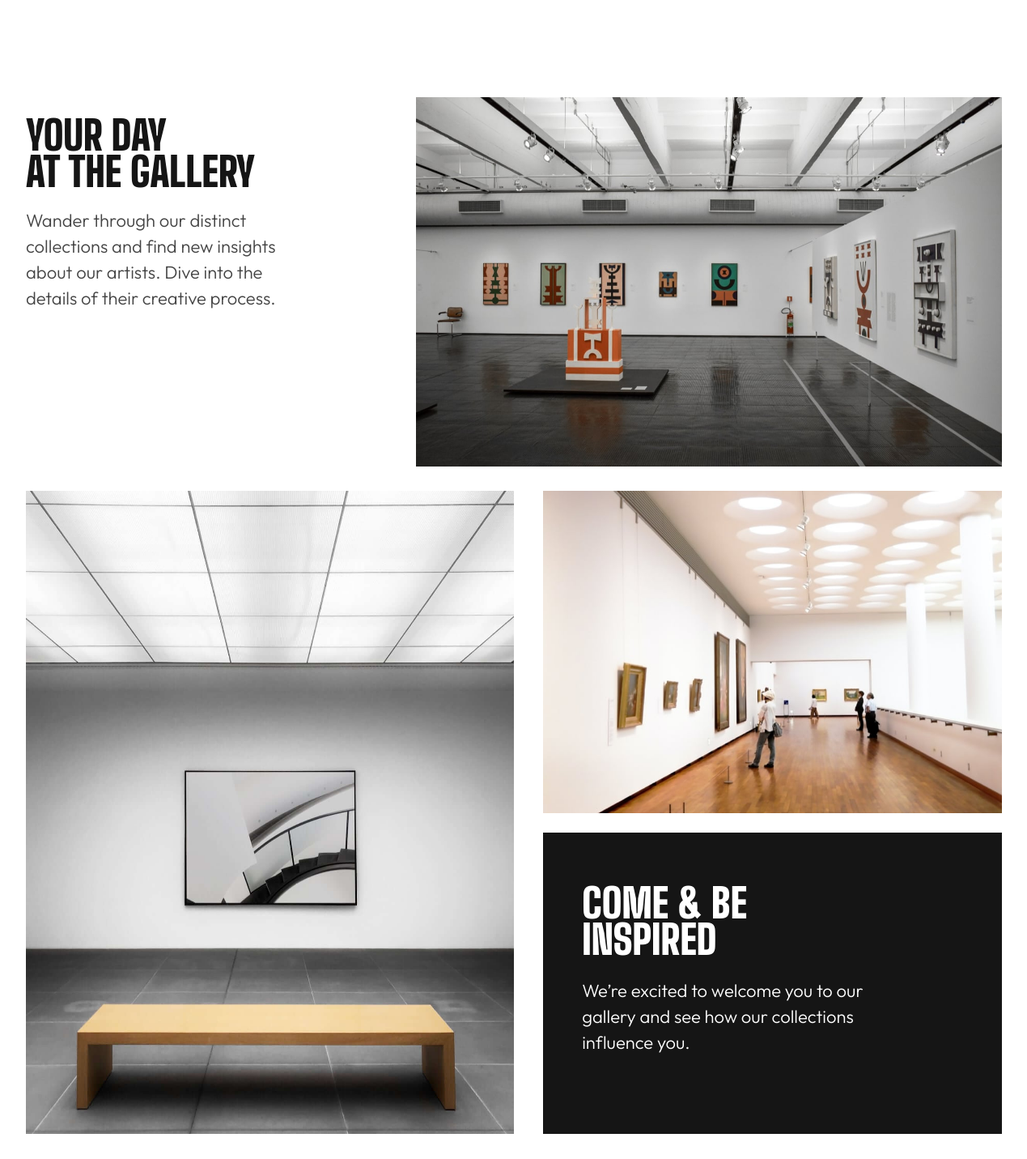
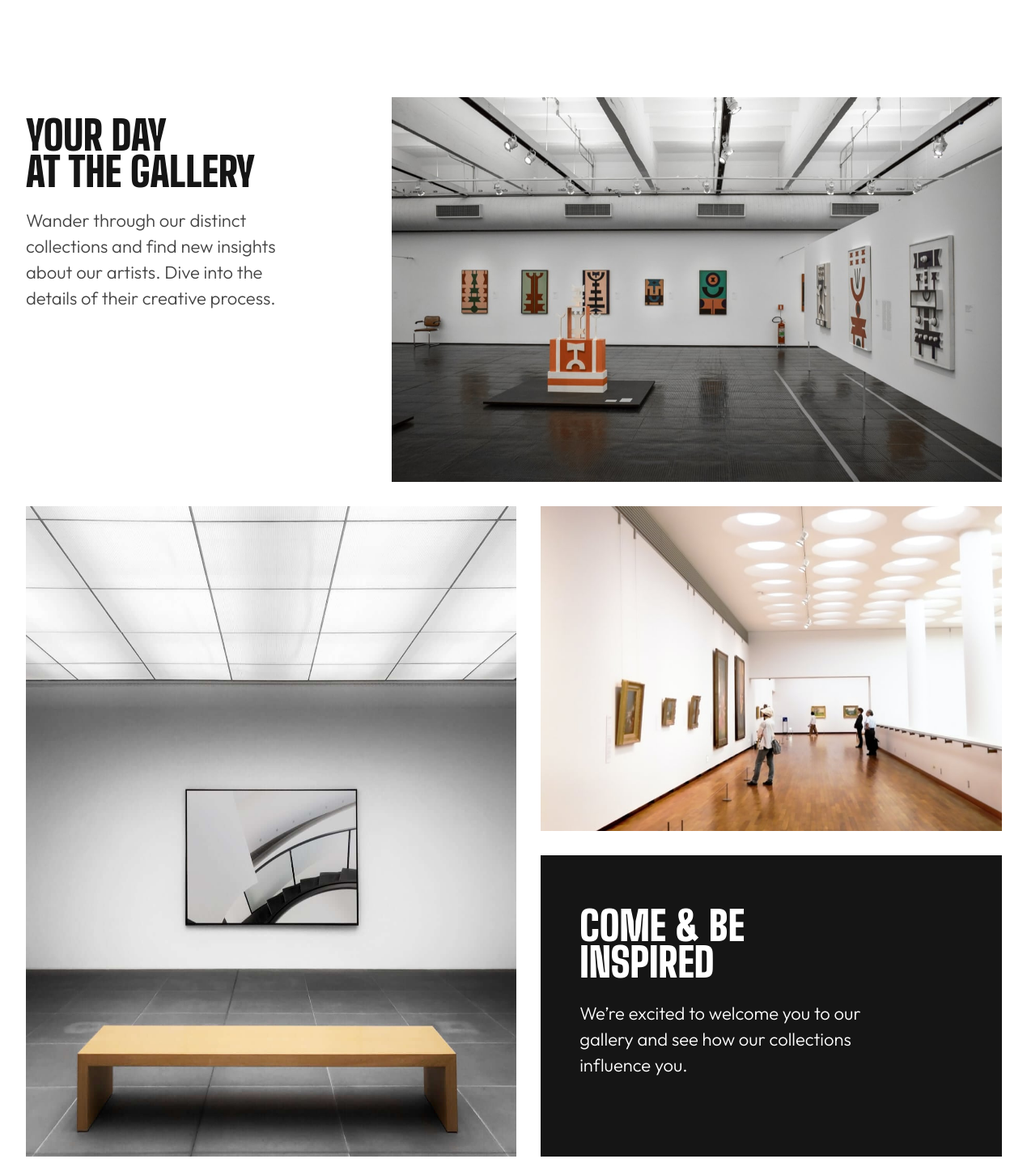
Before and after one commit to natiaker/art-gallery, a plain HTML site: page starter-code/index.html in a window 1536 px wide. Shown: the part 800-2231 px from the top of the page at 81% size, without its empty margins (133-1402 px from the left). Drawn offline with Linux system fonts and the light colour scheme.

Commit message:
fix: change % with fr in grid

```diff
--- a/starter-code/style.css
+++ b/starter-code/style.css
@@ -334,14 +334,14 @@ footer {
     }
 
     .grid1 {
-        grid-template-columns: 26% 60%;
-        gap: 14%;
+        grid-template-columns: 26fr 60fr;
+        gap: 125px;
         margin-bottom: 30px;
     }
 
     .grid2 {
-        grid-template-columns: 50% 47%;
-        gap: 3%;
+        grid-template-columns: 50fr 47fr;
+        gap: 30px;
     }
 
     #text-box {
```
